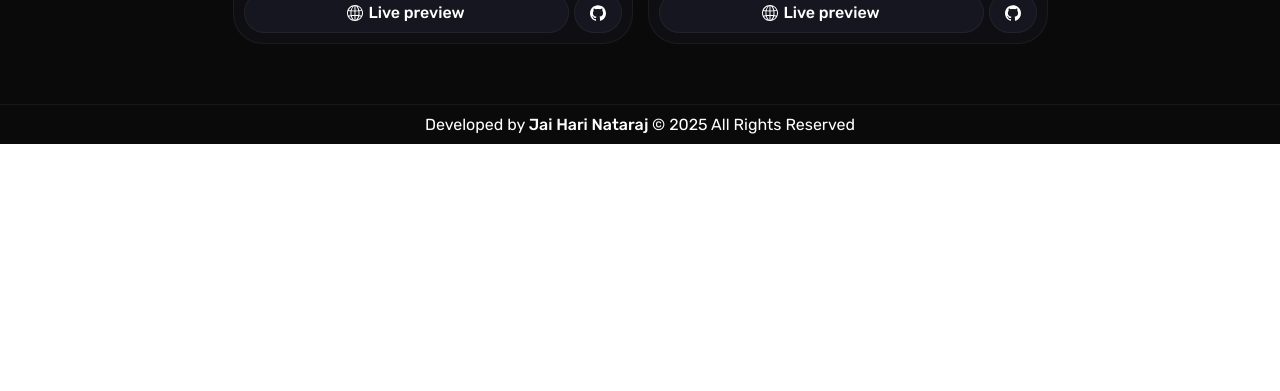
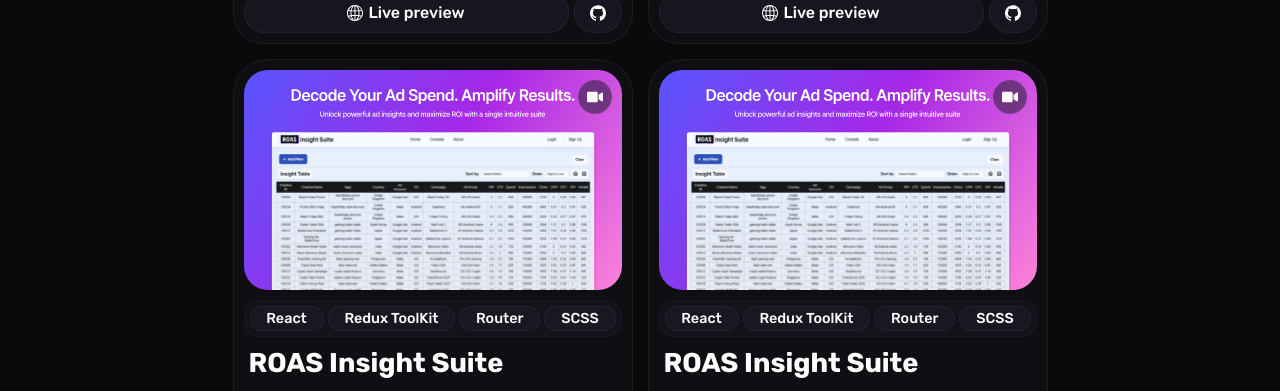
Before and after one commit to ijaihari/portfolio, a React (Vite) app: page / in a window 1280 px wide. Shown: the part 2409-2800 px from the top of the page. Before the commit the page ends 2553 px from the top, so only its background shows below. Built offline with nearby package versions, Linux system fonts and the light colour scheme.

Commit message:
updated project thumbnail

```diff
--- a/src/data/projects.js
+++ b/src/data/projects.js
@@ -2,7 +2,7 @@ export const projects = [
     {
         proName: "ROAS Insight Suite",
         video: "https://youtu.be/2T8EHB4MPZU?feature=shared",
-        thumbmail: "https://res.cloudinary.com/du6eewwsa/image/upload/fl_preserve_transparency/v1748622934/ROAS_Insight_Suite_zgpllo.jpg?_s=public-apps",
+        thumbmail: "/project thumbnails/project-thumbnail.svg",
         techStack: ["React", "Redux ToolKit", "Router", "SCSS"],
         about: "ROAS Insight Suite is a web app that delivers interactive data visualizations and advanced filtering for ad campaign analysis. It helps marketers track key metrics like Impressions, Clicks, CTR, and Spend to optimize Return on Ad Spend (ROAS).",
         preview: "https://roas-insight-suite.vercel.app/",
@@ -11,7 +11,7 @@ export const projects = [
     {
         proName: "ROAS Insight Suite",
         video: "https://youtu.be/2T8EHB4MPZU?feature=shared",
-        thumbmail: "https://res.cloudinary.com/du6eewwsa/image/upload/fl_preserve_transparency/v1748622934/ROAS_Insight_Suite_zgpllo.jpg?_s=public-apps",
+        thumbmail: "/project thumbnails/project-thumbnail.svg",
         techStack: ["React", "Redux ToolKit", "Router", "SCSS"],
         about: "ROAS Insight Suite is a web app that delivers interactive data visualizations and advanced filtering for ad campaign analysis. It helps marketers track key metrics like Impressions, Clicks, CTR, and Spend to optimize Return on Ad Spend (ROAS).",
         preview: "https://roas-insight-suite.vercel.app/",
@@ -20,7 +20,7 @@ export const projects = [
     {
         proName: "ROAS Insight Suite",
         video: "https://youtu.be/2T8EHB4MPZU?feature=shared",
-        thumbmail: "https://res.cloudinary.com/du6eewwsa/image/upload/fl_preserve_transparency/v1748622934/ROAS_Insight_Suite_zgpllo.jpg?_s=public-apps",
+        thumbmail: "/project thumbnails/project-thumbnail.svg",
         techStack: ["React", "Redux ToolKit", "Router", "SCSS"],
         about: "ROAS Insight Suite is a web app that delivers interactive data visualizations and advanced filtering for ad campaign analysis. It helps marketers track key metrics like Impressions, Clicks, CTR, and Spend to optimize Return on Ad Spend (ROAS).",
         preview: "https://roas-insight-suite.vercel.app/",
@@ -29,10 +29,38 @@ export const projects = [
     {
         proName: "ROAS Insight Suite",
         video: "https://youtu.be/2T8EHB4MPZU?feature=shared",
-        thumbmail: "https://res.cloudinary.com/du6eewwsa/image/upload/fl_preserve_transparency/v1748622934/ROAS_Insight_Suite_zgpllo.jpg?_s=public-apps",
+        thumbmail: "/project thumbnails/project-thumbnail.svg",
         techStack: ["React", "Redux ToolKit", "Router", "SCSS"],
         about: "ROAS Insight Suite is a web app that delivers interactive data visualizations and advanced filtering for ad campaign analysis. It helps marketers track key metrics like Impressions, Clicks, CTR, and Spend to optimize Return on Ad Spend (ROAS).",
         preview: "https://roas-insight-suite.vercel.app/",
         github: "https://github.com/ijaihari/ROAS-Insight-Suite"
     },
+    {
+        proName: "ROAS Insight Suite",
+        video: "https://youtu.be/2T8EHB4MPZU?feature=shared",
+        thumbmail: "/project thumbnails/project-thumbnail.svg",
+        techStack: ["React", "Redux ToolKit", "Router", "SCSS"],
+        about: "ROAS Insight Suite is a web app that delivers interactive data visualizations and advanced filtering for ad campaign analysis. It helps marketers track key metrics like Impressions, Clicks, CTR, and Spend to optimize Return on Ad Spend (ROAS).",
+        preview: "https://roas-insight-suite.vercel.app/",
+        github: "https://github.com/ijaihari/ROAS-Insight-Suite"
+    },
+    {
+        proName: "ROAS Insight Suite",
+        video: "https://youtu.be/2T8EHB4MPZU?feature=shared",
+        thumbmail: "/project thumbnails/project-thumbnail.svg",
+        techStack: ["React", "Redux ToolKit", "Router", "SCSS"],
+        about: "ROAS Insight Suite is a web app that delivers interactive data visualizations and advanced filtering for ad campaign analysis. It helps marketers track key metrics like Impressions, Clicks, CTR, and Spend to optimize Return on Ad Spend (ROAS).",
+        preview: "https://roas-insight-suite.vercel.app/",
+        github: "https://github.com/ijaihari/ROAS-Insight-Suite"
+    },
+    {
+        proName: "ROAS Insight Suite",
+        video: "https://youtu.be/2T8EHB4MPZU?feature=shared",
+        thumbmail: "/project thumbnails/project-thumbnail.svg",
+        techStack: ["React", "Redux ToolKit", "Router", "SCSS"],
+        about: "ROAS Insight Suite is a web app that delivers interactive data visualizations and advanced filtering for ad campaign analysis. It helps marketers track key metrics like Impressions, Clicks, CTR, and Spend to optimize Return on Ad Spend (ROAS).",
+        preview: "https://roas-insight-suite.vercel.app/",
+        github: "https://github.com/ijaihari/ROAS-Insight-Suite"
+    },
+
 ];
--- a/src/styles/project.scss
+++ b/src/styles/project.scss
@@ -56,7 +56,6 @@
         width: 100%;
         height: 220px;
         border-radius: 1.5rem;
-        background-color: red;
         overflow: hidden;
         position: relative;
 
```
Also changed, not shown: public/project thumbnails/project-thumbnail.svg (added).
